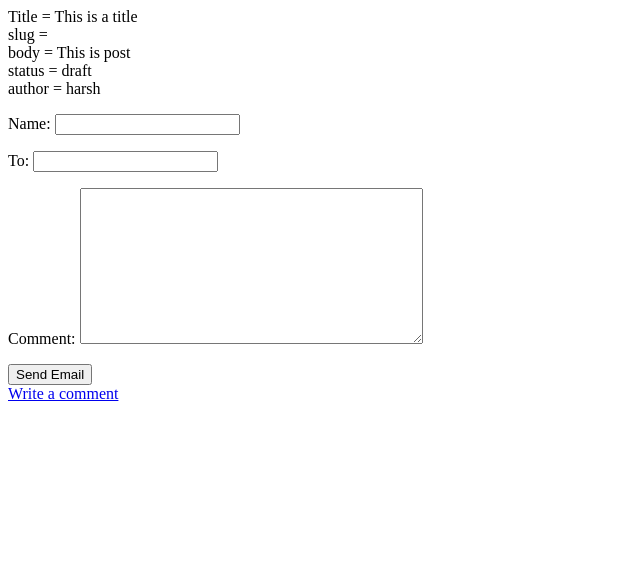
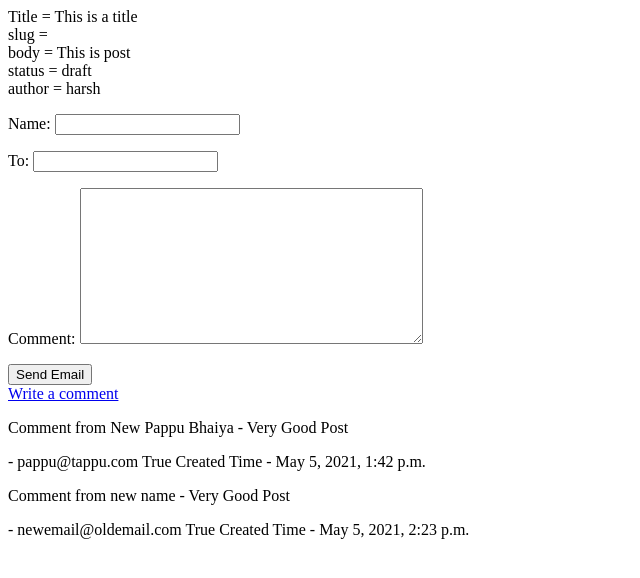
Before and after one commit to harshvardhan-anand/YT-Blog-Post-Website, a Django app: page /detail/1 in a window 1280 px wide. Shown: the top 578 px of the page, without its empty margins (0-640 px from the left). Run offline with Django 3.2, Linux system fonts and the light colour scheme; data comes from the database, SQL or seed files in the repository.

Commit message:
Displaying Comments

```diff
--- a/BlogPost/myapp/models.py
+++ b/BlogPost/myapp/models.py
@@ -42,4 +42,4 @@ class Comment(models.Model):
     active = models.BooleanField(default=True)
 
     def __str__(self):
-        return f"Comment form {self.name} on {self.post}"
+        return f"Comment from {self.name} - {self.body}"
--- a/BlogPost/myapp/views.py
+++ b/BlogPost/myapp/views.py
@@ -1,6 +1,6 @@
 from django.shortcuts import render, reverse
 from django.http import HttpResponse, HttpResponseRedirect
-from .models import Post
+from .models import Post, Comment
 from django.core.paginator import Paginator, EmptyPage, PageNotAnInteger
 from .forms import EmailForm, CommentForm
 from django.core.mail import send_mail
@@ -23,6 +23,7 @@ def post_list(request):
 def post_detail(request, pk):
     post = Post.objects.get(pk = pk)
     emailform = EmailForm()
+    comments = Comment.objects.filter(post=post)
     if request.method == 'POST':
         print(request.POST)
         emailform = EmailForm(request.POST)
@@ -45,7 +46,8 @@ def post_detail(request, pk):
             return HttpResponseRedirect(reverse('myapp:detailview', args=[pk]))
     return render(request, 'myapp/detail.html', {
         'post':post,
-        'emailform':emailform
+        'emailform':emailform,
+        'comments':comments
     })
 
 
--- a/BlogPost/templates/myapp/detail.html
+++ b/BlogPost/templates/myapp/detail.html
@@ -21,5 +21,9 @@
     </form>
 
     <a href="{% url "myapp:commentview" post.pk%}">Write a comment</a>
+    <br>
+    {% for comment in comments %}
+        {{comment|linebreaks}} - {{comment.email}} {{comment.active}} Created Time - {{comment.created}}
+    {%endfor%}
 </body>
 </html>
```
